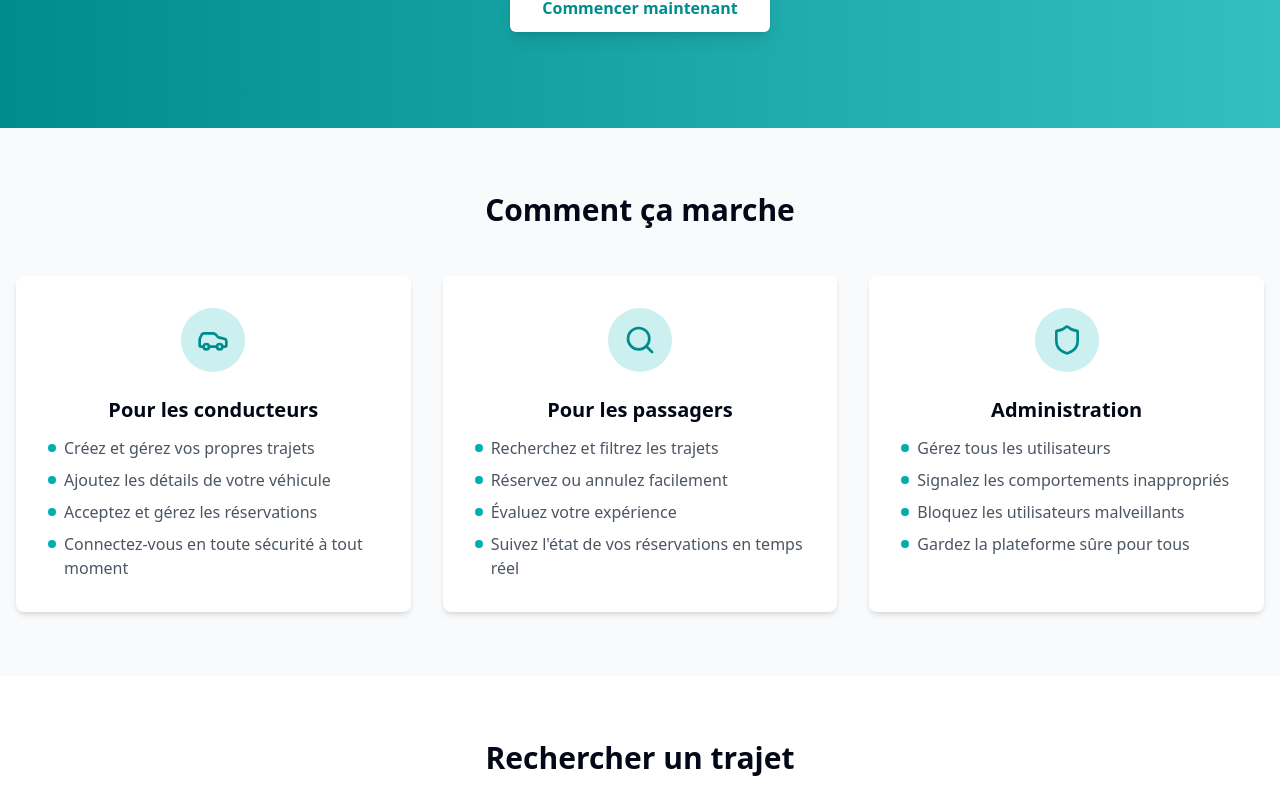
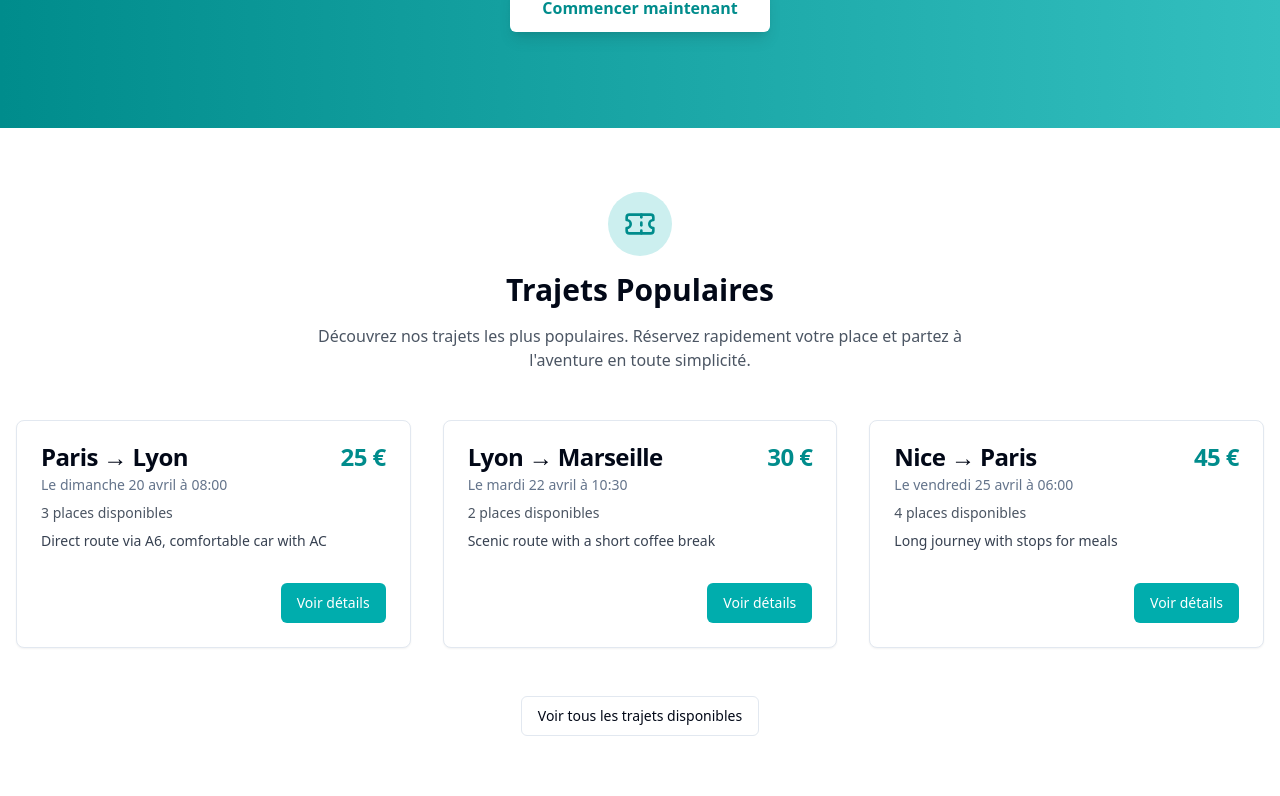
Before and after one commit to dzayn45/trajetly-smart-rides-now, a React (Vite) app: page / in a window 1280 px wide. Shown: the part 416-1212 px from the top of the page. Built offline with nearby package versions, Linux system fonts and the light colour scheme.

Commit message:
Add trajet offers to home page
Implement the display of trajet offers on the home page.

```diff
--- a/src/pages/Index.tsx
+++ b/src/pages/Index.tsx
@@ -2,17 +2,32 @@
 import { useState, useEffect } from 'react';
 import { useNavigate } from 'react-router-dom';
 import { useAuth } from '@/context/AuthContext';
+import { useTrip } from '@/context/TripContext';
 import Header from '@/components/Header';
 import Footer from '@/components/Footer';
 import RoleSelector from '@/components/RoleSelector';
 import TripSearch from '@/components/TripSearch';
+import TripCard from '@/components/TripCard';
 import { UserRole } from '@/types';
-import { Car, Search, Shield } from 'lucide-react';
+import { Car, Search, Shield, Ticket } from 'lucide-react';
+import {
+  Card,
+  CardContent,
+  CardDescription,
+  CardFooter,
+  CardHeader,
+  CardTitle,
+} from '@/components/ui/card';
+import { Button } from '@/components/ui/button';
 
 const Index = () => {
   const { isAuthenticated, userRole } = useAuth();
+  const { trips } = useTrip();
   const navigate = useNavigate();
   const [showRoleSelector, setShowRoleSelector] = useState(false);
+
+  // Get featured trips (just taking a few trips for display)
+  const featuredTrips = trips.slice(0, 3);
 
   useEffect(() => {
     if (isAuthenticated) {
@@ -73,9 +88,74 @@ const Index = () => {
           </div>
         </section>
 
+        {/* Featured Trip Offers Section */}
+        {!showRoleSelector && (
+          <section className="py-16 bg-white">
+            <div className="container mx-auto px-4">
+              <div className="text-center mb-12">
+                <div className="inline-flex items-center justify-center h-16 w-16 rounded-full bg-trajetly-100 text-trajetly-600 mb-4">
+                  <Ticket className="h-8 w-8" />
+                </div>
+                <h2 className="text-3xl font-bold mb-4">Trajets Populaires</h2>
+                <p className="text-gray-600 max-w-2xl mx-auto">
+                  Découvrez nos trajets les plus populaires. Réservez rapidement votre place et partez à l'aventure en toute simplicité.
+                </p>
+              </div>
+
+              {featuredTrips.length > 0 ? (
+                <div className="grid grid-cols-1 md:grid-cols-3 gap-8">
+                  {featuredTrips.map(trip => (
+                    <Card key={trip.id} className="h-full flex flex-col">
+                      <CardHeader className="pb-2">
+                        <CardTitle className="flex justify-between items-center">
+                          <span>{trip.departureCity} → {trip.arrivalCity}</span>
+                          <span className="text-trajetly-600 font-bold">{trip.price} €</span>
+                        </CardTitle>
+                        <CardDescription>
+                          Le {new Date(trip.departureDate).toLocaleDateString('fr-FR', {
+                            weekday: 'long',
+                            day: 'numeric',
+                            month: 'long'
+                          })} à {trip.departureTime}
+                        </CardDescription>
+                      </CardHeader>
+                      <CardContent className="flex-grow">
+                        <div className="text-sm text-gray-600 mb-2">
+                          <span className="font-medium">{trip.availableSeats}</span> place{trip.availableSeats > 1 ? 's' : ''} disponible{trip.availableSeats > 1 ? 's' : ''}
+                        </div>
+                        {trip.description && (
+                          <p className="text-gray-700 text-sm mt-2">{trip.description}</p>
+                        )}
+                      </CardContent>
+                      <CardFooter className="pt-2 flex justify-end">
+                        <Button onClick={() => navigate('/search')}>
+                          Voir détails
+                        </Button>
+                      </CardFooter>
+                    </Card>
+                  ))}
+                </div>
+              ) : (
+                <div className="text-center">
+                  <p className="text-gray-600">Aucun trajet disponible pour le moment.</p>
+                </div>
+              )}
+
+              <div className="text-center mt-8">
+                <Button
+                  variant="outline"
+                  className="mt-4"
+                  onClick={() => navigate('/search')}
+                >
+                  Voir tous les trajets disponibles
+                </Button>
+              </div>
+            </div>
+          </section>
+        )}
+
         {/* Features Section */}
         {!showRoleSelector && (
-          <>
           <section className="py-16 bg-gray-50">
             <div className="container mx-auto px-4">
               <h2 className="text-3xl font-bold text-center mb-12">Comment ça marche</h2>
@@ -158,8 +238,10 @@ const Index = () => {
               </div>
             </div>
           </section>
+        )}
 
         {/* Search Section */}
+        {!showRoleSelector && (
           <section className="py-16 bg-white">
             <div className="container mx-auto px-4">
               <h2 className="text-3xl font-bold text-center mb-4">Rechercher un trajet</h2>
@@ -170,7 +252,6 @@ const Index = () => {
               <TripSearch />
             </div>
           </section>
-          </>
         )}
       </main>
 
```
Lines whose indentation alone changed are shown as unchanged.
